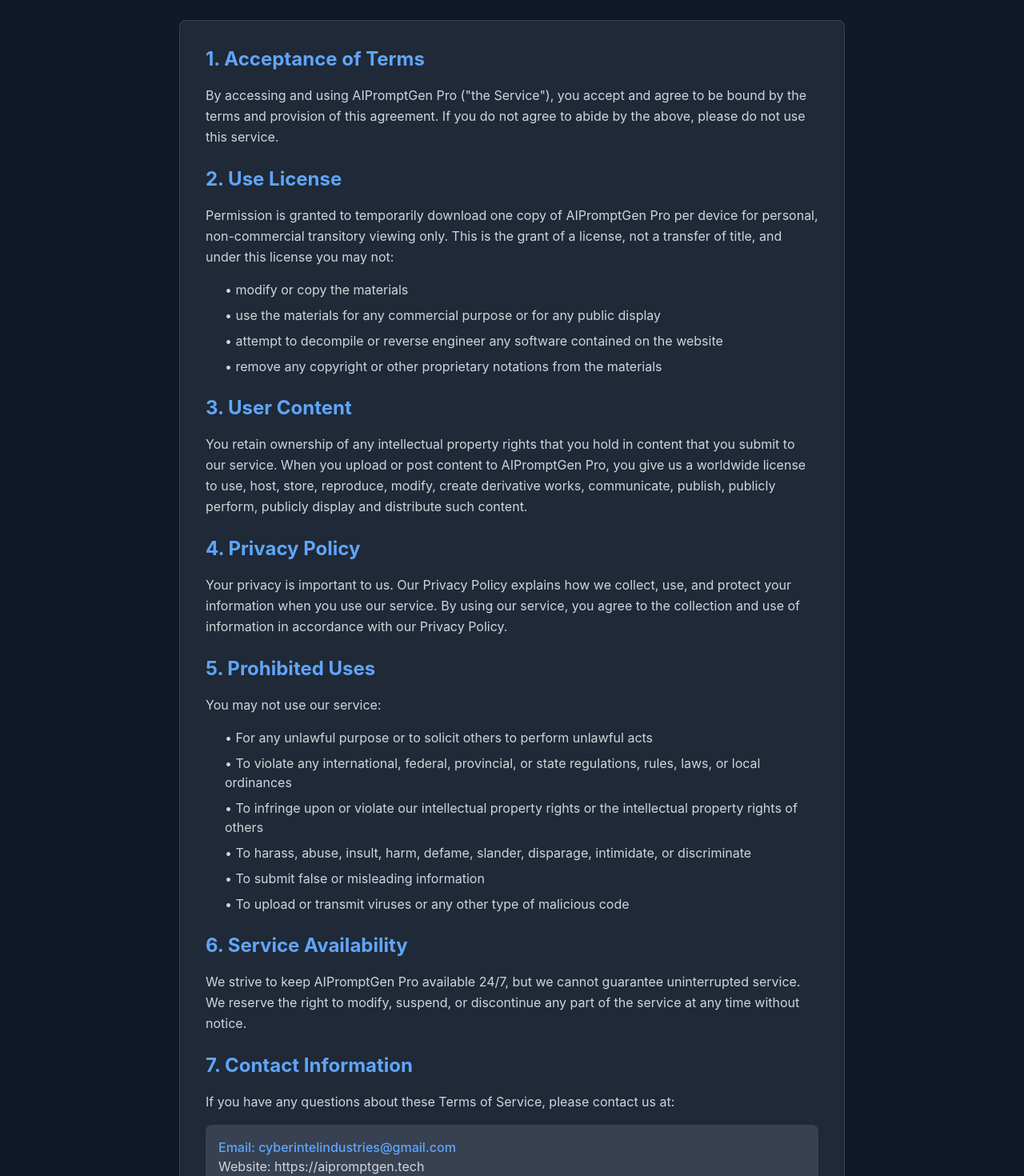
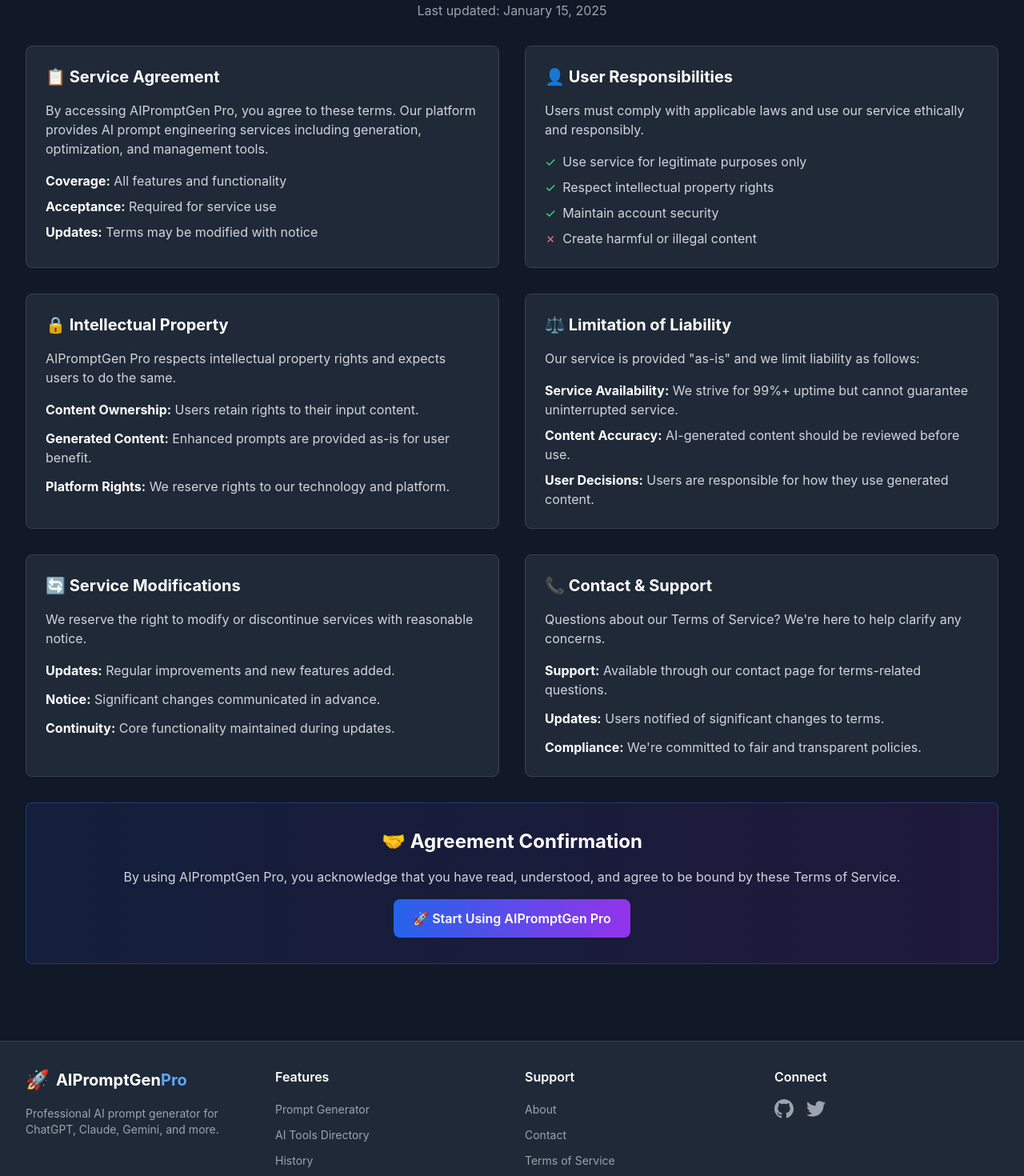
Before and after one commit to CIIndustries/aipromptgen, a Next.js app: page /terms in a window 1280 px wide. Shown: the part 220-1690 px from the top of the page at 80% size. Built offline with nearby package versions, Linux system fonts and the light colour scheme.

Commit message:
Update page.js

```diff
--- a/app/terms/page.js
+++ b/app/terms/page.js
@@ -1,100 +1,132 @@
+'use client'
+import { useState } from 'react'
+import { useRouter } from 'next/navigation'
 import Navigation from '../../components/Navigation'
 import Footer from '../../components/Footer'
-
-export const metadata = {
-  title: 'Terms of Service - AIPromptGen Pro',
-  description: 'Terms of Service for AIPromptGen Pro. Read our terms and conditions for using our AI prompt generator platform.',
-}
+import { showToast } from '../../components/Toast'
 
 export default function TermsPage() {
+  const router = useRouter()
+
+  const handleStartUsing = () => {
+    router.push('/')
+    showToast('Welcome to AIPromptGen Pro!')
+  }
+
   return (
     <div className="min-h-screen bg-gray-900 text-white">
       <Navigation />
 
-      <main className="max-w-4xl mx-auto px-4 sm:px-6 lg:px-8 py-12">
+      <main className="max-w-7xl mx-auto px-4 sm:px-6 lg:px-8 py-12">
         <div className="space-y-8">
           <div className="text-center">
             <h1 className="text-4xl md:text-5xl font-bold bg-gradient-to-r from-blue-400 to-purple-600 bg-clip-text text-transparent mb-6">
               Terms of Service
             </h1>
             <p className="text-xl text-gray-300 max-w-3xl mx-auto">
-              Last updated: January 15, 2025
+              Professional guidelines and policies for using AIPromptGen Pro
             </p>
+            <p className="text-gray-400 mt-2">Last updated: January 15, 2025</p>
           </div>
 
-          <div className="bg-gray-800 rounded-lg p-8 border border-gray-700 space-y-6">
-            <section>
-              <h2 className="text-2xl font-bold mb-4 text-blue-400">1. Acceptance of Terms</h2>
-              <p className="text-gray-300 leading-relaxed">
-                By accessing and using AIPromptGen Pro ("the Service"), you accept and agree to be bound by the terms and provision of this agreement.
-                If you do not agree to abide by the above, please do not use this service.
+          <div className="grid gap-8 md:grid-cols-2">
+            <div className="bg-gray-800 p-6 rounded-lg border border-gray-700">
+              <h3 className="text-xl font-bold text-white mb-4">📋 Service Agreement</h3>
+              <p className="text-gray-300 mb-4">
+                By accessing AIPromptGen Pro, you agree to these terms. Our platform provides AI prompt engineering services including generation, optimization, and management tools.
               </p>
-            </section>
+              <div className="space-y-2 text-gray-300">
+                <p><strong className="text-white">Coverage:</strong> All features and functionality</p>
+                <p><strong className="text-white">Acceptance:</strong> Required for service use</p>
+                <p><strong className="text-white">Updates:</strong> Terms may be modified with notice</p>
+              </div>
+            </div>
 
-            <section>
-              <h2 className="text-2xl font-bold mb-4 text-blue-400">2. Use License</h2>
-              <p className="text-gray-300 leading-relaxed mb-4">
-                Permission is granted to temporarily download one copy of AIPromptGen Pro per device for personal, non-commercial transitory viewing only.
-                This is the grant of a license, not a transfer of title, and under this license you may not:
+            <div className="bg-gray-800 p-6 rounded-lg border border-gray-700">
+              <h3 className="text-xl font-bold text-white mb-4">👤 User Responsibilities</h3>
+              <p className="text-gray-300 mb-4">
+                Users must comply with applicable laws and use our service ethically and responsibly.
               </p>
-              <ul className="space-y-2 text-gray-300 ml-6">
-                <li>• modify or copy the materials</li>
-                <li>• use the materials for any commercial purpose or for any public display</li>
-                <li>• attempt to decompile or reverse engineer any software contained on the website</li>
-                <li>• remove any copyright or other proprietary notations from the materials</li>
+              <ul className="space-y-2 text-gray-300">
+                <li className="flex items-center">
+                  <span className="text-green-400 mr-2">✓</span>
+                  Use service for legitimate purposes only
+                </li>
+                <li className="flex items-center">
+                  <span className="text-green-400 mr-2">✓</span>
+                  Respect intellectual property rights
+                </li>
+                <li className="flex items-center">
+                  <span className="text-green-400 mr-2">✓</span>
+                  Maintain account security
+                </li>
+                <li className="flex items-center">
+                  <span className="text-red-400 mr-2">✗</span>
+                  Create harmful or illegal content
+                </li>
               </ul>
-            </section>
+            </div>
 
-            <section>
-              <h2 className="text-2xl font-bold mb-4 text-blue-400">3. User Content</h2>
-              <p className="text-gray-300 leading-relaxed">
-                You retain ownership of any intellectual property rights that you hold in content that you submit to our service.
-                When you upload or post content to AIPromptGen Pro, you give us a worldwide license to use, host, store, reproduce,
-                modify, create derivative works, communicate, publish, publicly perform, publicly display and distribute such content.
+            <div className="bg-gray-800 p-6 rounded-lg border border-gray-700">
+              <h3 className="text-xl font-bold text-white mb-4">🔒 Intellectual Property</h3>
+              <p className="text-gray-300 mb-4">
+                AIPromptGen Pro respects intellectual property rights and expects users to do the same.
               </p>
-            </section>
+              <div className="space-y-3 text-gray-300">
+                <p><strong className="text-white">Content Ownership:</strong> Users retain rights to their input content.</p>
+                <p><strong className="text-white">Generated Content:</strong> Enhanced prompts are provided as-is for user benefit.</p>
+                <p><strong className="text-white">Platform Rights:</strong> We reserve rights to our technology and platform.</p>
+              </div>
+            </div>
 
-            <section>
-              <h2 className="text-2xl font-bold mb-4 text-blue-400">4. Privacy Policy</h2>
-              <p className="text-gray-300 leading-relaxed">
-                Your privacy is important to us. Our Privacy Policy explains how we collect, use, and protect your information when you use our service.
-                By using our service, you agree to the collection and use of information in accordance with our Privacy Policy.
+            <div className="bg-gray-800 p-6 rounded-lg border border-gray-700">
+              <h3 className="text-xl font-bold text-white mb-4">⚖️ Limitation of Liability</h3>
+              <p className="text-gray-300 mb-4">
+                Our service is provided "as-is" and we limit liability as follows:
               </p>
-            </section>
+              <div className="space-y-2 text-gray-300">
+                <p><strong className="text-white">Service Availability:</strong> We strive for 99%+ uptime but cannot guarantee uninterrupted service.</p>
+                <p><strong className="text-white">Content Accuracy:</strong> AI-generated content should be reviewed before use.</p>
+                <p><strong className="text-white">User Decisions:</strong> Users are responsible for how they use generated content.</p>
+              </div>
+            </div>
 
-            <section>
-              <h2 className="text-2xl font-bold mb-4 text-blue-400">5. Prohibited Uses</h2>
-              <p className="text-gray-300 leading-relaxed mb-4">
-                You may not use our service:
+            <div className="bg-gray-800 p-6 rounded-lg border border-gray-700">
+              <h3 className="text-xl font-bold text-white mb-4">🔄 Service Modifications</h3>
+              <p className="text-gray-300 mb-4">
+                We reserve the right to modify or discontinue services with reasonable notice.
               </p>
-              <ul className="space-y-2 text-gray-300 ml-6">
-                <li>• For any unlawful purpose or to solicit others to perform unlawful acts</li>
-                <li>• To violate any international, federal, provincial, or state regulations, rules, laws, or local ordinances</li>
-                <li>• To infringe upon or violate our intellectual property rights or the intellectual property rights of others</li>
-                <li>• To harass, abuse, insult, harm, defame, slander, disparage, intimidate, or discriminate</li>
-                <li>• To submit false or misleading information</li>
-                <li>• To upload or transmit viruses or any other type of malicious code</li>
-              </ul>
-            </section>
+              <div className="space-y-3 text-gray-300">
+                <p><strong className="text-white">Updates:</strong> Regular improvements and new features added.</p>
+                <p><strong className="text-white">Notice:</strong> Significant changes communicated in advance.</p>
+                <p><strong className="text-white">Continuity:</strong> Core functionality maintained during updates.</p>
+              </div>
+            </div>
 
-            <section>
-              <h2 className="text-2xl font-bold mb-4 text-blue-400">6. Service Availability</h2>
-              <p className="text-gray-300 leading-relaxed">
-                We strive to keep AIPromptGen Pro available 24/7, but we cannot guarantee uninterrupted service.
-                We reserve the right to modify, suspend, or discontinue any part of the service at any time without notice.
+            <div className="bg-gray-800 p-6 rounded-lg border border-gray-700">
+              <h3 className="text-xl font-bold text-white mb-4">📞 Contact & Support</h3>
+              <p className="text-gray-300 mb-4">
+                Questions about our Terms of Service? We're here to help clarify any concerns.
               </p>
-            </section>
+              <div className="space-y-3 text-gray-300">
+                <p><strong className="text-white">Support:</strong> Available through our contact page for terms-related questions.</p>
+                <p><strong className="text-white">Updates:</strong> Users notified of significant changes to terms.</p>
+                <p><strong className="text-white">Compliance:</strong> We're committed to fair and transparent policies.</p>
+              </div>
+            </div>
+          </div>
 
-            <section>
-              <h2 className="text-2xl font-bold mb-4 text-blue-400">7. Contact Information</h2>
-              <p className="text-gray-300 leading-relaxed">
-                If you have any questions about these Terms of Service, please contact us at:
-              </p>
-              <div className="mt-4 p-4 bg-gray-700 rounded-lg">
-                <p className="text-blue-400 font-medium">Email: cyberintelindustries@gmail.com</p>
-                <p className="text-gray-300">Website: https://aipromptgen.tech</p>
-              </div>
-            </section>
+          <div className="bg-gradient-to-r from-blue-900/20 to-purple-900/20 border border-blue-500/30 rounded-lg p-8 text-center">
+            <h3 className="text-2xl font-bold text-white mb-4">🤝 Agreement Confirmation</h3>
+            <p className="text-gray-300 mb-4">
+              By using AIPromptGen Pro, you acknowledge that you have read, understood, and agree to be bound by these Terms of Service.
+            </p>
+            <button
+              onClick={handleStartUsing}
+              className="px-6 py-3 bg-gradient-to-r from-blue-600 to-purple-600 text-white font-semibold rounded-lg hover:from-blue-700 hover:to-purple-700 transition-all duration-200 transform hover:scale-105"
+            >
+              🚀 Start Using AIPromptGen Pro
+            </button>
           </div>
         </div>
       </main>
```
